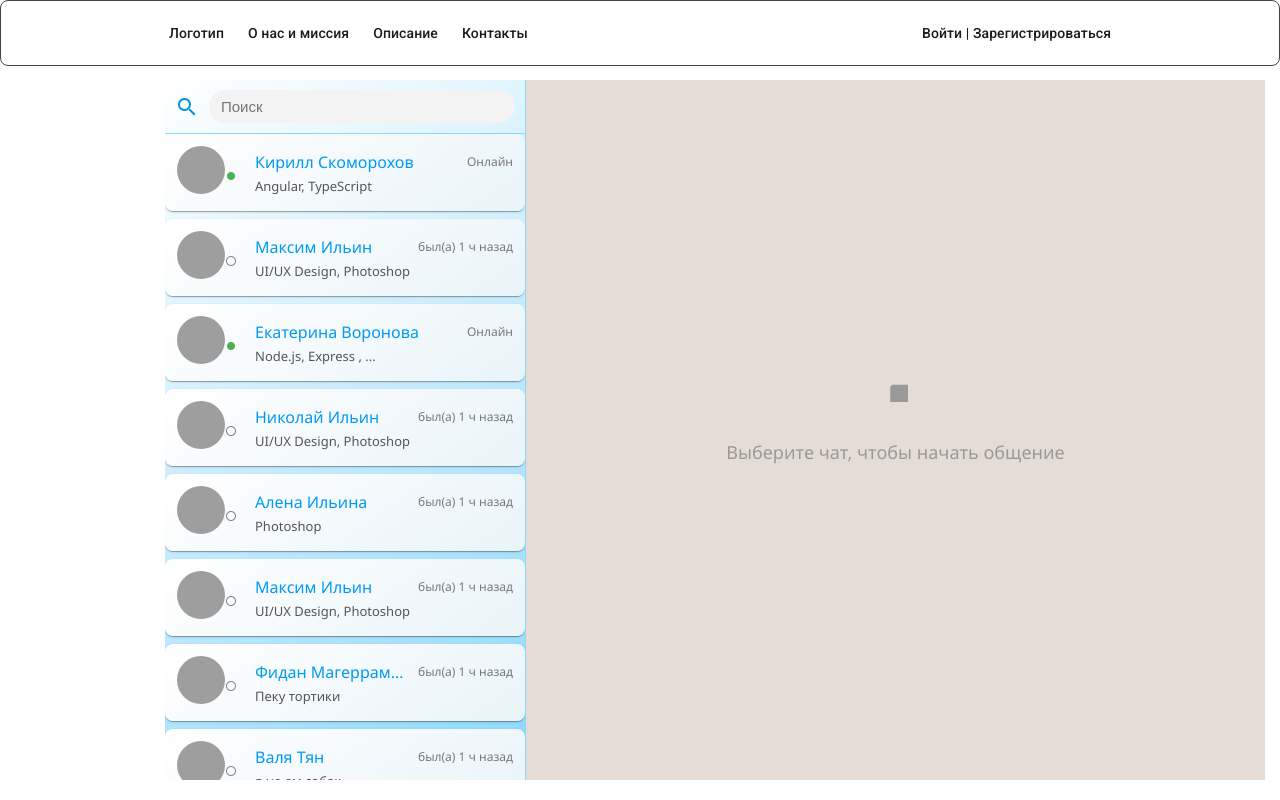
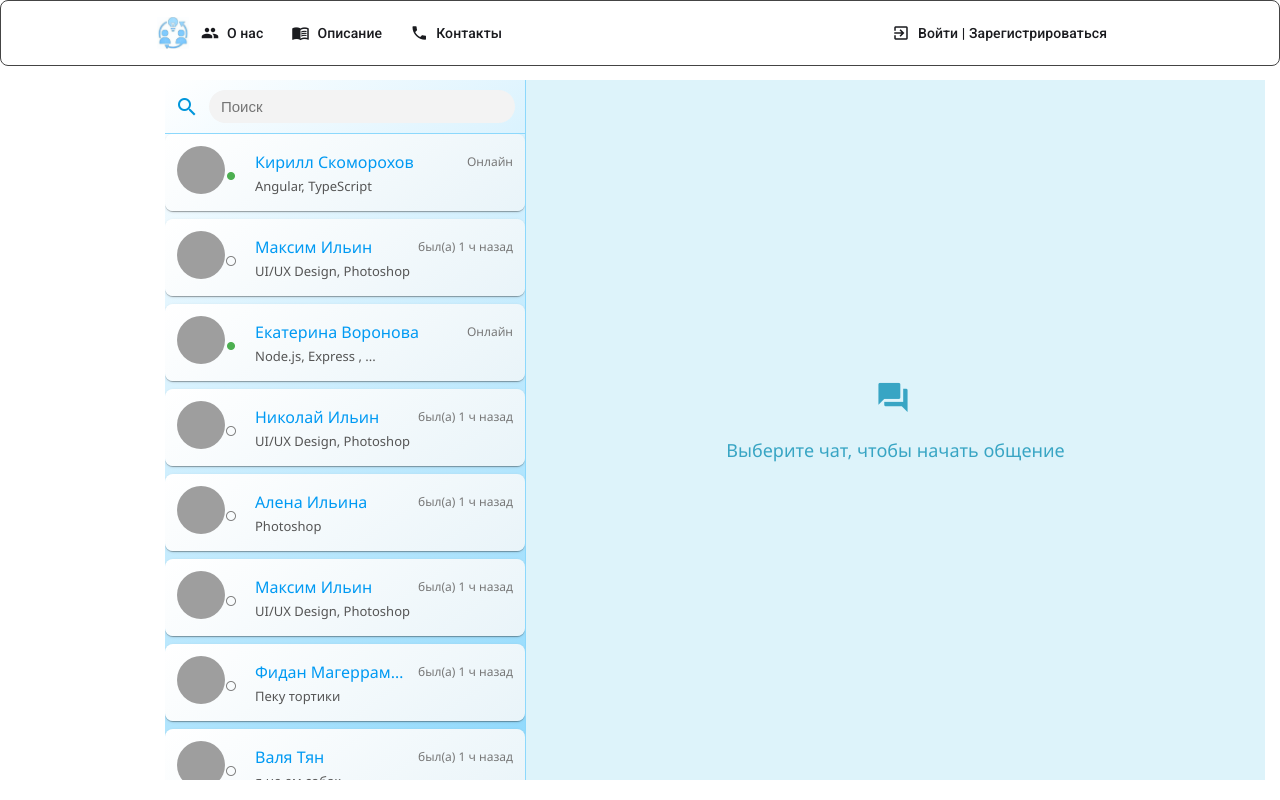
Before and after one commit to SkKirill/knowledge-sharing, an Angular app: page /exchange in a window 1280 px wide. Shown: the top 800 px of the page. Built offline with nearby package versions, Linux system fonts and the light colour scheme; grey boxes are pictures that could not be loaded.

Commit message:
Correct header and color in exchange

```diff
--- a/src/app/components/exchange/exchange.component.css
+++ b/src/app/components/exchange/exchange.component.css
@@ -49,7 +49,7 @@
   flex-grow: 1;
   display: flex;
   flex-direction: column;
-  background-color: #e5ddd5;
+  background-color: #ddf3fa;
 }
 
 .empty-chat {
@@ -58,11 +58,13 @@
   flex-direction: column;
   align-items: center;
   justify-content: center;
-  color: #999;
+  color: #008bb2bf;
   font-size: 18px;
 }
 
 .empty-chat mat-icon {
-  font-size: 80px;
-  margin-bottom: 20px;
+  height: 40px;
+  width: 40px;
+  font-size: 35px;
+
 }
--- a/src/app/components/header/header.component.css
+++ b/src/app/components/header/header.component.css
@@ -54,3 +54,24 @@ mat-toolbar {
 mat-button {
   color: #FFFFFF; /* Белый текст для кнопок */
 }
+.logo-button {
+  padding: 0;
+  min-width: auto;
+  height: 40px;
+}
+
+.logo-icon {
+  max-height: 32px;
+  width: auto;
+  vertical-align: middle;
+  transition: transform 0.2s ease;
+}
+
+.logo-button:hover .logo-icon {
+  transform: scale(1.05);
+}
+
+/* Если вы хотите анимацию при клике */
+.logo-button:active .logo-icon {
+  transform: scale(0.98);
+}
--- a/src/app/components/header/header.component.html
+++ b/src/app/components/header/header.component.html
@@ -1,10 +1,12 @@
 <div class="header-wrapper">
   <mat-toolbar color="primary">
     <mat-toolbar-row>
-      <button mat-button routerLink="/about">Логотип</button>
-      <button mat-button routerLink="/about" fragment="mission" >О нас и миссия</button>
-      <button mat-button routerLink="/about" fragment="opisanie" >Описание</button>
-      <button mat-button routerLink="/about" fragment="contact" >Контакты</button>
+      <button mat-button routerLink="/about" class="logo-button">
+        <img src="logotip.jpg" alt="Логотип" class="logo-icon" />
+      </button>
+      <button mat-button routerLink="/about" fragment="mission" ><mat-icon>people</mat-icon>О нас</button>
+      <button mat-button routerLink="/about" fragment="opisanie" ><mat-icon>menu_book</mat-icon>Описание</button>
+      <button mat-button routerLink="/about" fragment="contact" ><mat-icon>phone</mat-icon>Контакты</button>
       <span class="spacer"></span>
 
       <div *ngIf="isLoggedIn">
@@ -12,9 +14,9 @@
         <button mat-button routerLink="/exchange"><mat-icon> chat_bubble_outline</mat-icon>Обмен</button>
       </div>
 
-       <button mat-button (click)="openLoginDialog()">
+       <button mat-button (click)="openLoginDialog()"><mat-icon>exit_to_app</mat-icon>
     <ng-container *ngIf="isLoggedIn">
-      <mat-icon>exit_to_app</mat-icon> Выйти из профиля
+     Выйти из профиля
     </ng-container>
     <ng-container *ngIf="!isLoggedIn">
       Войти | Зарегистрироваться
```
Also changed, not shown: public/logotip.jpg (added).
